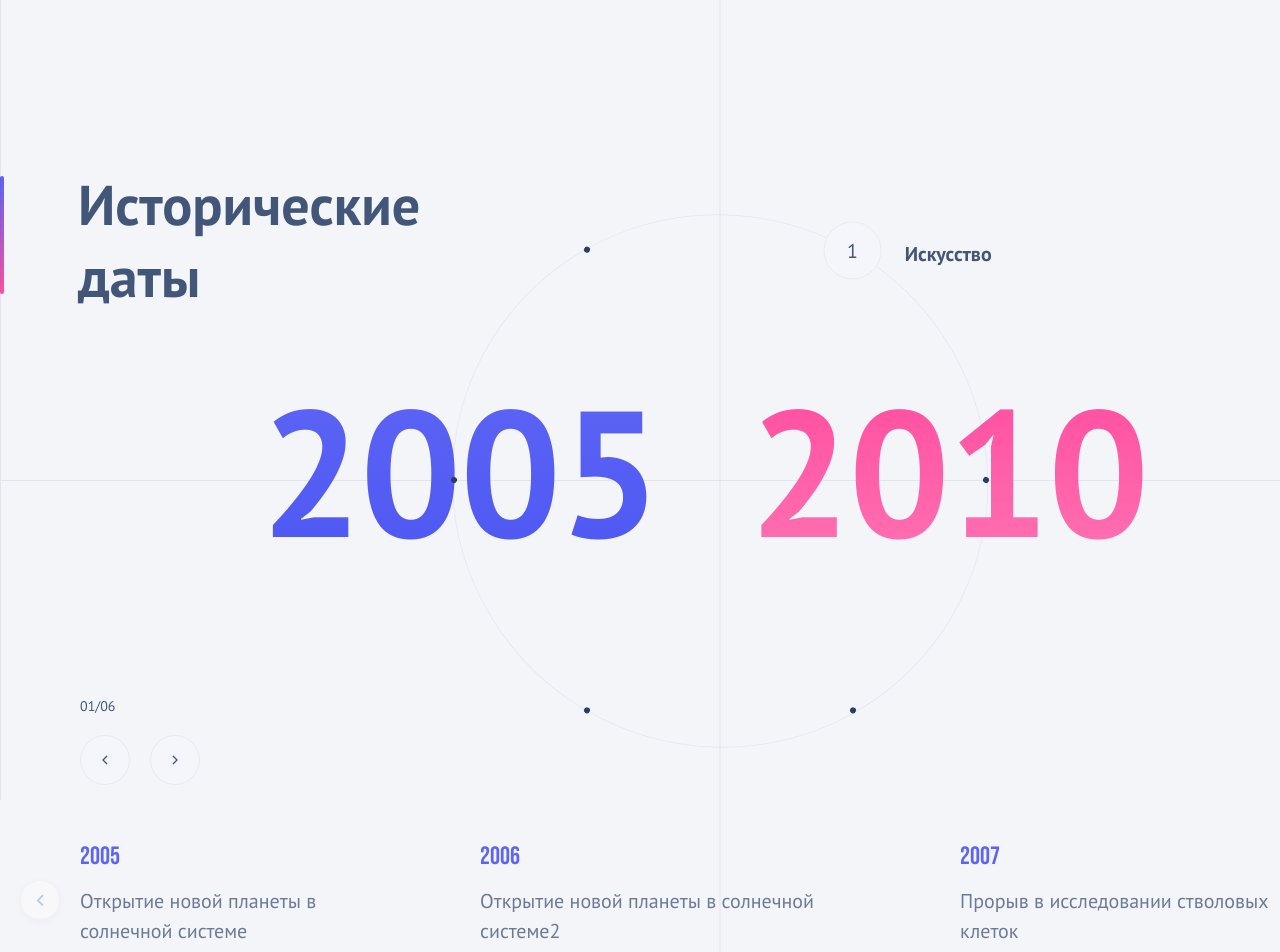
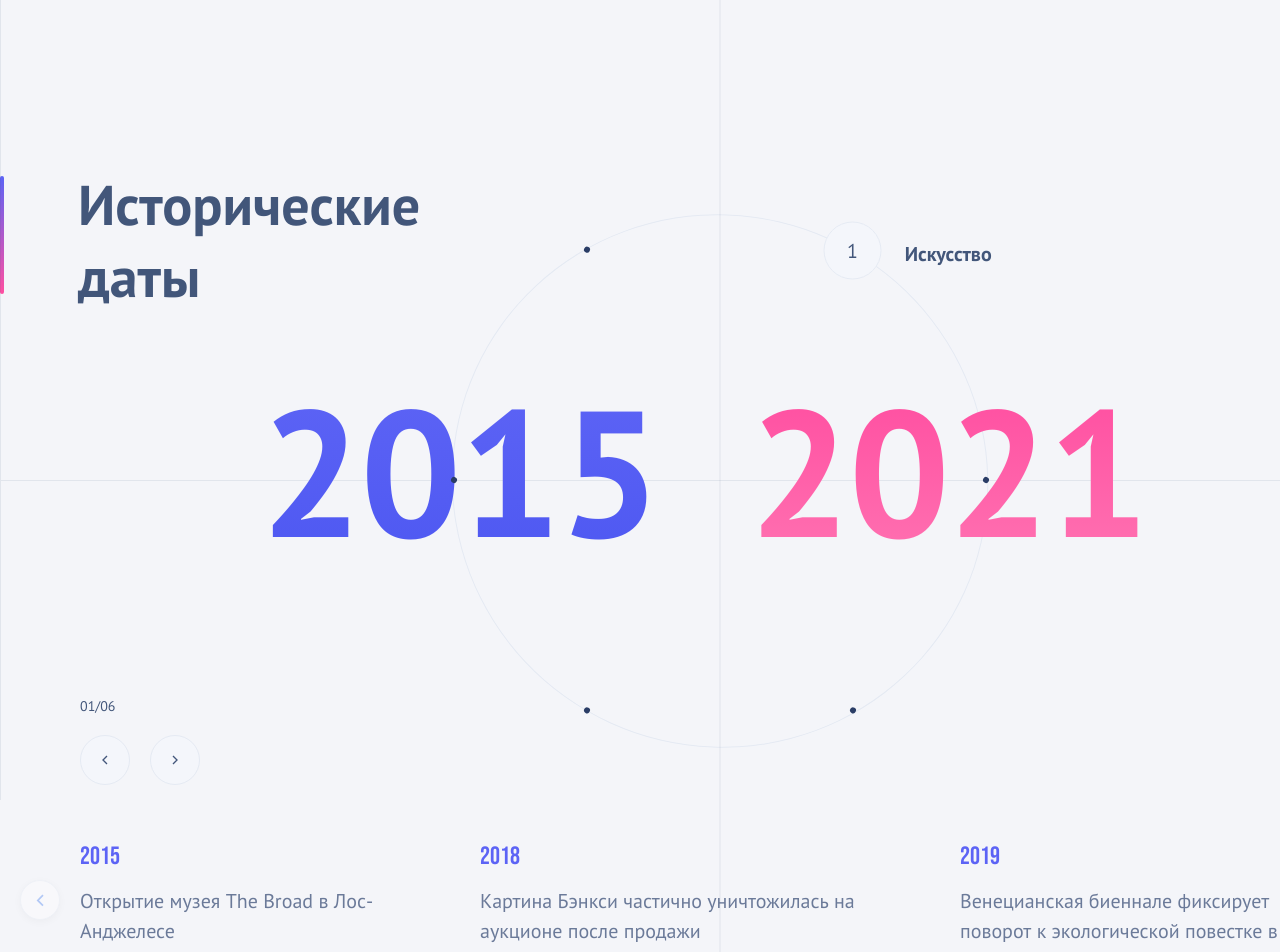
Before and after one commit to oreopk/test_history_data_react_webpack_ts, a React app: page / in a window 1280 px wide. Shown: the top 952 px of the page. Built offline with nearby package versions, Linux system fonts and the light colour scheme.

Commit message:
feat: new data

```diff
--- a/src/components/HistorySection/HistorySection.tsx
+++ b/src/components/HistorySection/HistorySection.tsx
@@ -1,70 +1,96 @@
 import React, { useState, useEffect, useRef } from "react";
 import "./HistorySection.sass";
-import SwiperCore from 'swiper';
-import { Swiper, SwiperSlide } from 'swiper/react';
-import { Navigation, Pagination } from 'swiper/modules';
+import SwiperCore from "swiper";
+import { Swiper, SwiperSlide } from "swiper/react";
+import { Navigation, Pagination } from "swiper/modules";
 
 SwiperCore.use([Navigation, Pagination]);
 
 type Item = { year: number; text: string };
-type Category = { id: number; badge: string; label: string };
-type DateRange = { start: number; end: number };
+type Category = {
+  id: number;
+  badge: string;
+  label: string;
+  items: Item[];
+};
 
-const categoryItems: Item[][] = [
-  [
-    { year: 2005, text: "Открытие новой планеты в солнечной системе" },
-    { year: 2006, text: "Открытие новой планеты в солнечной системе2" },
-    { year: 2007, text: "Прорыв в исследовании стволовых клеток" },
-    { year: 2008, text: "Прорыв в исследовании стволовых клеток" },
-    { year: 2009, text: "Запуск большого адронного коллайдера" }
-  ],
-  [
-    { year: 2011, text: "Презентация первого смартфона с голосовым помощником" },
-    { year: 2012, text: "Запуск облачного хранилища Google Drive" },
-    { year: 2013, text: "Появление носимых технологий: умные часы" }
-  ],
-  [
-    { year: 2014, text: "Посадка зонда на комету Чурюмова-Герасименко" },
-    { year: 2015, text: "13 сентября — частное солнечное затмение" },
-    { year: 2016, text: "Обнаружение гравитационных волн" }
-  ],
-  [
-    { year: 2017, text: "Первая успешная редактирование генома человека" },
-    { year: 2018, text: "Разработка искусственной поджелудочной железы" },
-    { year: 2019, text: "Создание вакцины от Эболы" }
-  ],
-  [
-    { year: 2020, text: "Рекордное снижение выбросов CO2 из-за пандемии" },
-    { year: 2021, text: "Запуск мирового альянса по защите океанов" }
-  ],
-  [
-    { year: 2015, text: "13 сентября — частное солнечное затмение, видимое в Южной Африке и части Антарктиды" },
-    { year: 2016, text: "Телескоп «Хаббл» обнаружил самую удалённую из всех обнаруженных галактик, получившую обозначение GN-z11" },
-    { year: 2017, text: "Компания Tesla официально представила первый в мире электрический грузовик Tesla Semi" }
-
+export const categories: Category[] = [
+  {
+    id: 1,
+    badge: "1",
+    label: "Искусство",
+    items: [
+      { year: 2015, text: "Открытие музея The Broad в Лос-Анджелесе" },
+      { year: 2018, text: "Картина Бэнкси частично уничтожилась на аукционе после продажи" },
+      { year: 2019, text: "Венецианская биеннале фиксирует поворот к экологической повестке в современном искусстве" },
+      { year: 2021, text: "Рекордная продажа NFT-арта (Beeple) запускает бум цифровых аукционов" }
     ]
+  },
+  {
+    id: 2,
+    badge: "2",
+    label: "Технологии",
+    items: [
+      { year: 2007, text: "Выход первого iPhone и старт эры смартфонов" },
+      { year: 2008, text: "Появление Android и магазина приложений" },
+      { year: 2016, text: "AlphaGo обыгрывает Ли Седоля, прорыв в ИИ" },
+      { year: 2020, text: "Переход ноутбуков Apple на чипы собственного дизайна (M1)" }
+    ]
+  },
+  {
+    id: 3,
+    badge: "3",
+    label: "Космос",
+    items: [
+      { year: 2012, text: "Посадка марсохода Curiosity в кратере Гейл" },
+      { year: 2014, text: "Зонд Philae совершает посадку на комету 67P/Чурюмова-Герасименко" },
+      { year: 2015, text: "Аппарат New Horizons передаёт снимки Плутона" },
+      { year: 2020, text: "Первый пилотируемый запуск Crew Dragon (SpaceX) к МКС" },
+      { year: 2021, text: "Запуск космического телескопа Джеймс Уэбб" }
+    ]
+  },
+  {
+    id: 4,
+    badge: "4",
+    label: "Медицина",
+    items: [
+      { year: 2013, text: "CRISPR-редактирование генома становится ключевым инструментом биомедицины" },
+      { year: 2017, text: "Одобрены первые терапии CAR-T для лечения онкогематологических заболеваний" },
+      { year: 2018, text: "Системы «искусственной поджелудочной» выходят на рынок для пациентов с диабетом" },
+      { year: 2020, text: "Первые вакцины против COVID-19 на основе мРНК" }
+    ]
+  },
+  {
+    id: 5,
+    badge: "5",
+    label: "Экология",
+    items: [
+      { year: 2015, text: "Принято Парижское соглашение по климату" },
+      { year: 2019, text: "ЕС утверждает директиву по сокращению одноразового пластика" },
+      { year: 2020, text: "Глобальное падение выбросов CO₂ на фоне пандемии" },
+      { year: 2022, text: "Глобальное соглашение по биоразнообразию (рамка Куньмин-Монреаль)" }
+    ]
+  },
+  {
+    id: 6,
+    badge: "6",
+    label: "Наука",
+    items: [
+      { year: 2012, text: "Обнаружение бозона Хиггса на БАК" },
+      { year: 2016, text: "Подтверждено первое прямое наблюдение гравитационных волн (LIGO)" },
+      { year: 2019, text: "Заявление о «квантовом превосходстве» от Google" },
+      { year: 2021, text: "AlphaFold публикует предсказания структур белков в беспрецедентном масштабе" }
+    ]
+  }
 ];
 
-const TOTAL_DOTS = 6;
+const TOTAL_DOTS = categories.length;
 const DEGREES_PER_DOT = 360 / TOTAL_DOTS;
 
-const categories: Category[] = [
-  { id: 1, badge: "1", label: "Искусство" },
-  { id: 2, badge: "2", label: "Технологии" },
-  { id: 3, badge: "3", label: "Космос" },
-  { id: 4, badge: "4", label: "Медицина" },
-  { id: 5, badge: "5", label: "Экология" },
-  { id: 6, badge: "6", label: "Наука" }
-];
-
-const dateRanges: DateRange[] = [
-  { start: 2005, end: 2010 },
-  { start: 2011, end: 2013 },
-  { start: 2014, end: 2016 },
-  { start: 2017, end: 2019 },
-  { start: 2015, end: 2022 },
-  { start: 2015, end: 2022 }
-];
+const computeRange = (idx: number) => {
+  const years = categories[idx].items.map((i) => i.year);
+  return { start: Math.min(...years), end: Math.max(...years) };
+};
 
 export default function HistorySection() {
   const [currentIndex, setCurrentIndex] = useState(0);
@@ -72,8 +98,8 @@ export default function HistorySection() {
   const [prevIndex, setPrevIndex] = useState(0);
   const [isAnimating, setIsAnimating] = useState(false);
   const [hoveredDot, setHoveredDot] = useState<number | null>(null);
-  const [displayDates, setDisplayDates] = useState<DateRange>(dateRanges[0]);
-  const [currentItems, setCurrentItems] = useState<Item[]>(categoryItems[0]);
+  const [displayDates, setDisplayDates] = useState(() => computeRange(0));
+  const [currentItems, setCurrentItems] = useState<Item[]>(() => categories[0].items);
   const HOLD_DELAY = 400;
   const FADE_DURATION = 350;
   const [isFading, setIsFading] = useState(false);
@@ -81,7 +107,7 @@ export default function HistorySection() {
 
   const animationRef = useRef<{ start: NodeJS.Timeout | null; end: NodeJS.Timeout | null }>({
     start: null,
-    end: null
+    end: null,
   });
 
   const swiperRef = useRef<any>(null);
@@ -91,39 +117,30 @@ export default function HistorySection() {
     return () => clearTimeout(t);
   }, [currentIndex]);
 
-
   useEffect(() => {
     if (animationRef.current.start) clearInterval(animationRef.current.start);
     if (animationRef.current.end) clearInterval(animationRef.current.end);
 
-    const targetDates = dateRanges[currentIndex];
+    const targetDates = computeRange(currentIndex);
 
     animationRef.current.start = setInterval(() => {
-      setDisplayDates(prev => {
+      setDisplayDates((prev) => {
         if (prev.start === targetDates.start) {
           if (animationRef.current.start) clearInterval(animationRef.current.start);
           return prev;
         }
-
-        const newStart = prev.start < targetDates.start
-          ? prev.start + 1
-          : prev.start - 1;
-
+        const newStart = prev.start < targetDates.start ? prev.start + 1 : prev.start - 1;
         return { ...prev, start: newStart };
       });
     }, 80);
 
     animationRef.current.end = setInterval(() => {
-      setDisplayDates(prev => {
+      setDisplayDates((prev) => {
         if (prev.end === targetDates.end) {
           if (animationRef.current.end) clearInterval(animationRef.current.end);
           return prev;
         }
-
-        const newEnd = prev.end < targetDates.end
-          ? prev.end + 1
-          : prev.end - 1;
-
+        const newEnd = prev.end < targetDates.end ? prev.end + 1 : prev.end - 1;
         return { ...prev, end: newEnd };
       });
     }, 80);
@@ -133,14 +150,16 @@ export default function HistorySection() {
       if (animationRef.current.end) clearInterval(animationRef.current.end);
     };
   }, [currentIndex]);
+
   useEffect(() => {
     let swapTimer: NodeJS.Timeout | null = null;
 
     const holdTimer = setTimeout(() => {
       setIsFading(true);
       swapTimer = setTimeout(() => {
-        setCurrentItems(categoryItems[currentIndex]);
+        setCurrentItems(categories[currentIndex].items);
         setIsFading(false);
+        swiperRef.current?.update?.();
       }, FADE_DURATION);
     }, HOLD_DELAY);
 
@@ -155,8 +174,8 @@ export default function HistorySection() {
 
     setIsAnimating(true);
     setPrevIndex(currentIndex);
-    setRotation(prev => prev - DEGREES_PER_DOT);
-    setCurrentIndex(prev => (prev + 1) % TOTAL_DOTS);
+    setRotation((prev) => prev - DEGREES_PER_DOT);
+    setCurrentIndex((prev) => (prev + 1) % TOTAL_DOTS);
 
     setTimeout(() => setIsAnimating(false), 500);
   };
@@ -166,8 +185,8 @@ export default function HistorySection() {
 
     setIsAnimating(true);
     setPrevIndex(currentIndex);
-    setRotation(prev => prev + DEGREES_PER_DOT);
-    setCurrentIndex(prev => (prev - 1 + TOTAL_DOTS) % TOTAL_DOTS);
+    setRotation((prev) => prev + DEGREES_PER_DOT);
+    setCurrentIndex((prev) => (prev - 1 + TOTAL_DOTS) % TOTAL_DOTS);
 
     setTimeout(() => setIsAnimating(false), 500);
   };
@@ -180,11 +199,9 @@ export default function HistorySection() {
 
     const diff = index - currentIndex;
     const absDiff = Math.abs(diff);
-    const shortestPath = absDiff > TOTAL_DOTS / 2
-      ? (TOTAL_DOTS - absDiff) * (diff > 0 ? -1 : 1)
-      : diff;
+    const shortestPath = absDiff > TOTAL_DOTS / 2 ? (TOTAL_DOTS - absDiff) * (diff > 0 ? -1 : 1) : diff;
 
-    setRotation(prev => prev - (shortestPath * DEGREES_PER_DOT));
+    setRotation((prev) => prev - shortestPath * DEGREES_PER_DOT);
     setCurrentIndex(index);
 
     setTimeout(() => setIsAnimating(false), 500);
@@ -195,13 +212,20 @@ export default function HistorySection() {
       <div className="title-wrap">
         <span className="title-bar" />
         <h2 className="title">
-            Исторические<br/>даты
+          Исторические<br />даты
         </h2>
       </div>
+
       <div className="top">
         <div className="stage">
-            <div className="circle_visible" style={{ ['--rot' as string]: `${rotation}deg`, transform: `rotate(${rotation}deg)` }}></div>
-            <div className="circle" style={{ ['--rot' as string]: `${rotation}deg`, transform: `rotate(${rotation}deg)` }}>
+          <div
+            className="circle_visible"
+            style={{ ["--rot" as string]: `${rotation}deg`, transform: `rotate(${rotation}deg)` }}
+          />
+          <div
+            className="circle"
+            style={{ ["--rot" as string]: `${rotation}deg`, transform: `rotate(${rotation}deg)` }}
+          >
             {categories.map((_, index) => (
               <span
                 key={`dot-${index}`}
@@ -218,21 +242,21 @@ export default function HistorySection() {
               const isLeaving = isAnimating && index === prevIndex;
 
               let className = `category category--${index + 1}`;
-                if (isActive) className += ' category--active';
-                if (isLeaving) className += ' category--leaving';
-                if (isHovered && !isActive) className += ' category--hover';
+              if (isActive) className += " category--active";
+              if (isLeaving) className += " category--leaving";
+              if (isHovered && !isActive) className += " category--hover";
 
               return (
                 <div key={category.id} className={className}>
                   <span className={`badge badge--${category.id}`}>{category.badge}</span>
-                    <span
-                      className={`category__label ${index === labelIndex ? 'category__label--visible' : ''}`}>
+                  <span className={`category__label ${index === labelIndex ? "category__label--visible" : ""}`}>
                     {category.label}
                   </span>
                 </div>
               );
             })}
           </div>
+
           <div className="years">
             <span className="year year--start">{displayDates.start}</span>
             <span className="year year--end">{displayDates.end}</span>
@@ -243,8 +267,8 @@ export default function HistorySection() {
       <div className="bottom">
         <div className="controls">
           <span className="counter">
-            <span>{(currentIndex + 1).toString().padStart(2, '0')}</span>
-            /<span className="total">{TOTAL_DOTS.toString().padStart(2, '0')}</span>
+            <span>{(currentIndex + 1).toString().padStart(2, "0")}</span>/
+            <span className="total">{TOTAL_DOTS.toString().padStart(2, "0")}</span>
           </span>
           <div className="nav">
             <button className="icon-btn" type="button" onClick={handlePrev}>
@@ -260,22 +284,22 @@ export default function HistorySection() {
           </div>
         </div>
 
-          <div className={`cards-container ${isFading ? 'cards-container--fade' : ''}`}>
+        <div className={`cards-container ${isFading ? "cards-container--fade" : ""}`}>
           <Swiper
             modules={[Navigation, Pagination]}
             slidesPerView={1.5}
-              pagination={{ enabled: true, clickable: true, el: '.mobile-pagination',  }}
+            pagination={{ enabled: true, clickable: true, el: ".mobile-pagination" }}
             navigation={{
               enabled: false,
-                prevEl: '.swiper-button-prev',
-                nextEl: '.swiper-button-next',
+              prevEl: ".swiper-button-prev",
+              nextEl: ".swiper-button-next",
             }}
             breakpoints={{
               321: {
                 slidesPerView: 3,
                 spaceBetween: 80,
                 pagination: { enabled: false },
-                navigation: { enabled: true},
+                navigation: { enabled: true },
               },
             }}
             onSwiper={(swiper) => {
@@ -284,22 +308,24 @@ export default function HistorySection() {
           >
             {currentItems.map((it, i) => (
               <SwiperSlide key={`${it.year}-${i}`}>
-                  <article className={`card ${i === 1 ? 'card--second' : ''}`}>
+                <article className={`card ${i === 1 ? "card--second" : ""}`}>
                   <h3 className="card__year">{it.year}</h3>
                   <p className="card__text">{it.text}</p>
                 </article>
               </SwiperSlide>
             ))}
           </Swiper>
-          <div className="mobile-pagination"></div>
+
+          <div className="mobile-pagination" />
+
           <button className="btn_swiper swiper-button-prev">
             <svg width="16" height="16" viewBox="0 0 24 24" fill="none">
-              <path d="M15 18l-6-6 6-6" stroke="#3877EE" strokeWidth="2"/>
+              <path d="M15 18l-6-6 6-6" stroke="#3877EE" strokeWidth="2" />
             </svg>
           </button>
           <button className="btn_swiper swiper-button-next">
             <svg width="16" height="16" viewBox="0 0 24 24" fill="none">
-              <path d="M9 6l6 6-6 6" stroke="#3877EE" strokeWidth="2"/>
+              <path d="M9 6l6 6-6 6" stroke="#3877EE" strokeWidth="2" />
             </svg>
           </button>
         </div>
```
Lines whose indentation alone changed are shown as unchanged.
